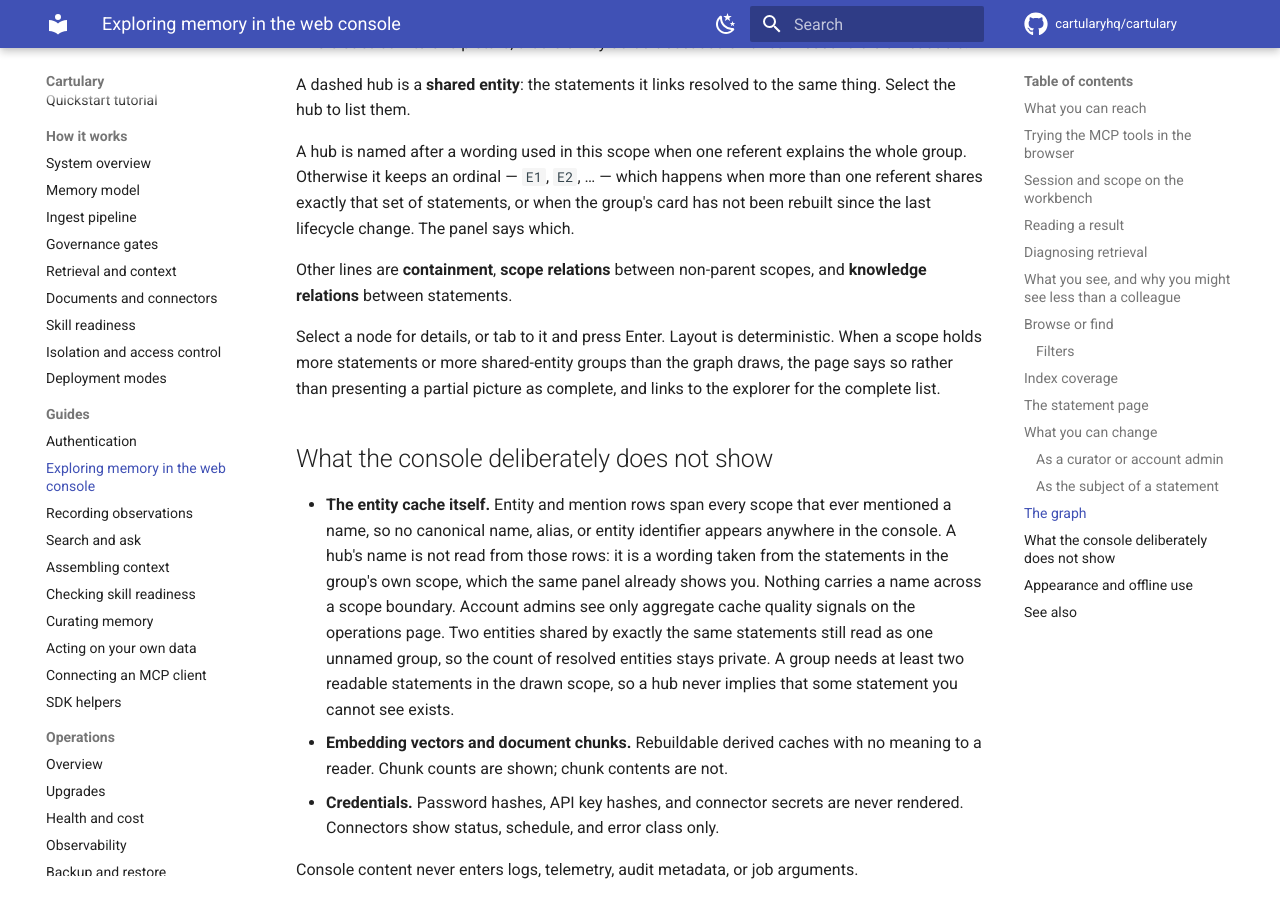
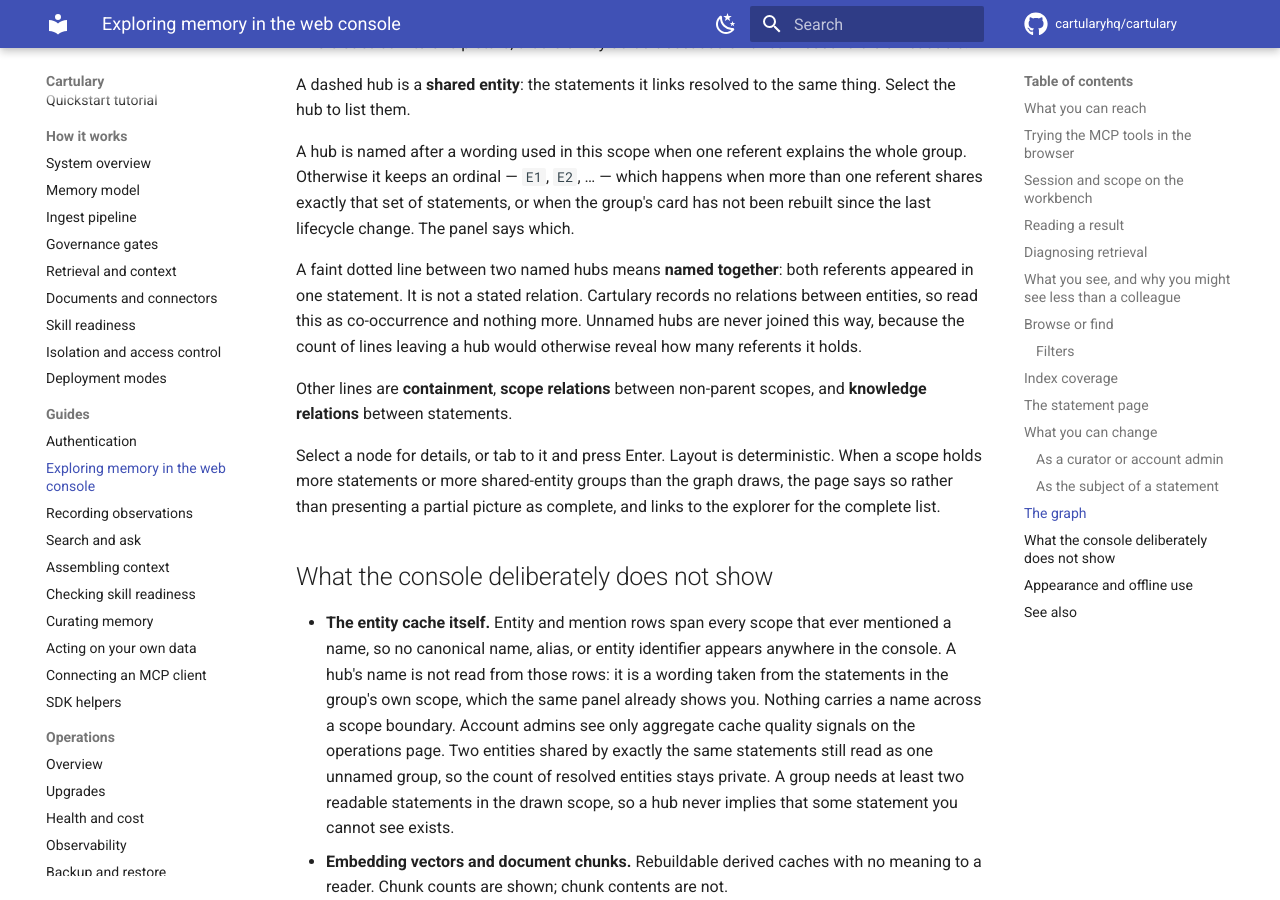
Before and after one commit to cartularyhq/cartulary, an MkDocs documentation site: the page built from docs/guides/web-console.md, in a window 1280 px wide and 900 px high, scrolled down 8350 px. Built offline with MkDocs 1.6.1 and Material for MkDocs 9.7.7, drawn with Linux system fonts in a browser that asks for light colours; comment, search, counter and statistics services are not loaded.

Commit message:
Join hubs whose entities were named in one statement
The graph drew each resolved entity as an isolated hub. Nothing showed that
two referents turn up together, which is the cheapest signal the mention
cache already holds.

Store.co_mentioned_entity_pairs/3 pairs entities that appear in the same
statement, restricted to statements the caller has already been authorized
to see and to entities that already have a node. Both ends therefore come
from one statement on the page, so the edge discloses nothing further, and
a pair whose endpoint has no node would otherwise report that an undrawn
entity exists.

Only named hubs take part. An unnamed hub is either a collapsed group or a
group without a usable card, and joining one would let a reader count the
referents it holds by counting the lines leaving it -- the disclosure the
identical-membership collapse exists to prevent. The entity id stays inside
the loader; what reaches the payload is a pair of the ordinals the graph
already shows.

The edge means co-occurrence, not relation. Cartulary has no
entity-relation table and this does not create one, so the legend, the
console guide, and the architecture note all say "named together" rather
than anything stronger, and the line is drawn faint and dotted so it does
not read as heavily as a governed statement relation.

This is increment 2 of the visible-entity-cards design, rescoped: one node
per entity is unreachable while the collapse stands, because at a minimum
of one statement the DISTINCT-members fold yields one node per statement
rather than per entity.

Co-Authored-By: Claude Opus 5 (1M context) <noreply@anthropic.com>

```diff
--- a/docs/guides/web-console.md
+++ b/docs/guides/web-console.md
@@ -352,6 +352,12 @@ when more than one referent shares exactly that set of statements, or when the
 group's card has not been rebuilt since the last lifecycle change. The panel
 says which.
 
+A faint dotted line between two named hubs means **named together**: both
+referents appeared in one statement. It is not a stated relation. Cartulary
+records no relations between entities, so read this as co-occurrence and
+nothing more. Unnamed hubs are never joined this way, because the count of
+lines leaving a hub would otherwise reveal how many referents it holds.
+
 Other lines are **containment**, **scope relations** between non-parent scopes,
 and **knowledge relations** between statements.
 
```
Also changed, not shown: CHANGELOG.md (+9 -0 lines), priv/static/assets/console.css (+16 -0 lines), specs/architecture/retrieval-entity-context.md (+7 -1 lines), 6 other files.
